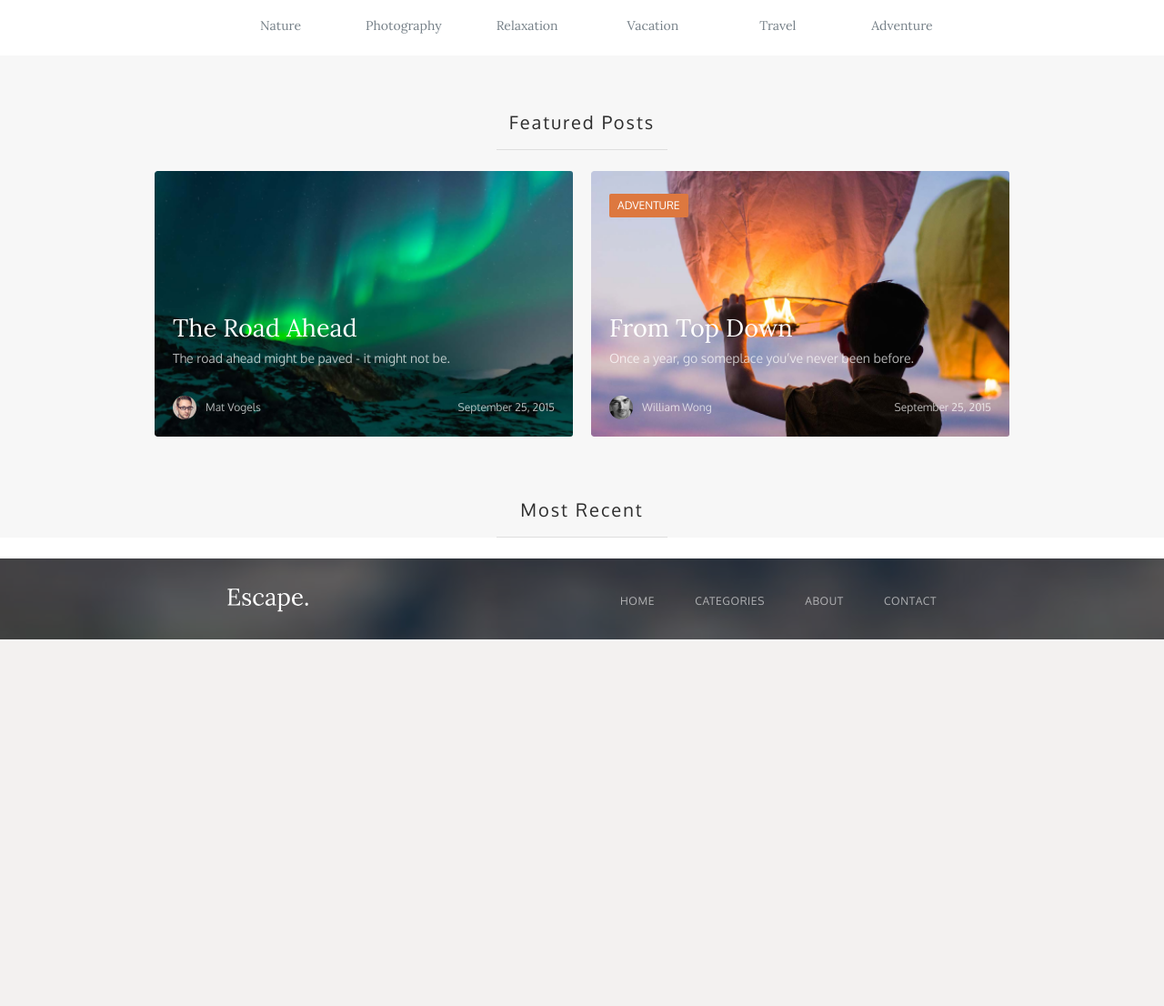
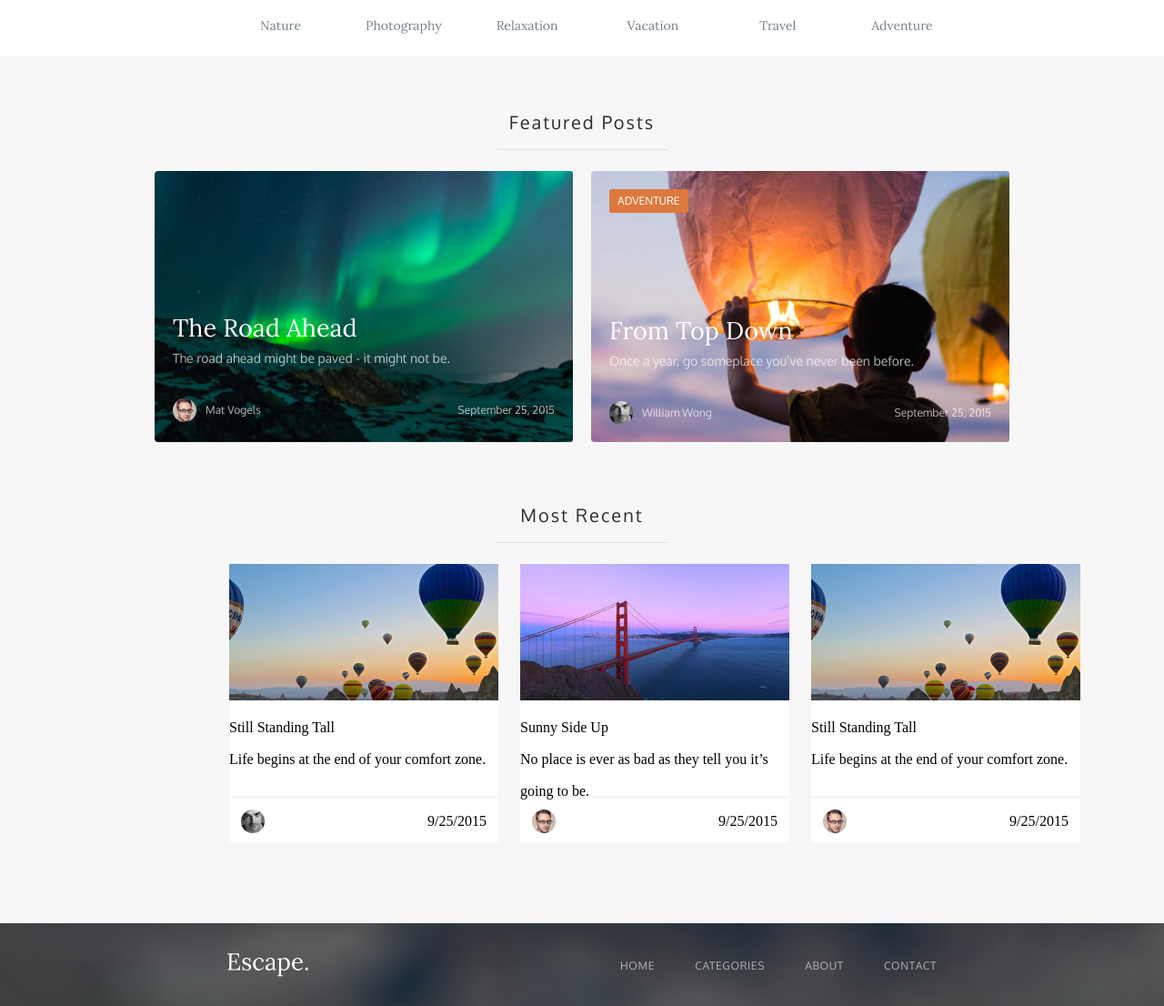
Before and after one commit to FALLENEZER/Web, a PHP site: page / in a window 1280 px wide. Shown: the part 504-1610 px from the top of the page at 91% size. Before the commit the page ends 1209 px from the top, so only its background shows below. Run offline with PHP 8.4, Linux system fonts and the light colour scheme.

Commit message:
To-do: 3 cards

```diff
--- a/Styles/index-style.css
+++ b/Styles/index-style.css
@@ -166,16 +166,14 @@
     display: flex;
     display: inline-block;
     border-radius: 3px;
-    padding-top: 99px;
     position: relative;
     background-image: url("../Photos/From top down.png");
     background-size: cover;
 }
 
 .content__block-second-action {
-    position: absolute;
-    bottom: 241px;
-    left: 20px;
+    display: inline-block;
+    margin: 20px 0px 0px 20px;
     color: rgb(255, 255, 255);
     font-family: 'Oxygen', sans-serif;
     font-size: 12px;
@@ -196,6 +194,10 @@
     padding: 58px 236px 6px 20px;
 }
 
+.with-action {
+    padding-top: 111px;
+}
+
 .content__block_description {
     color: rgba(255, 255, 255, 0.7);
     font-family: 'Oxygen', sans-serif;
@@ -203,14 +205,14 @@
     font-weight: 400;
     line-height: 25px;
     padding-left: 20px;
-    padding-bottom: 12px;
+    padding-bottom: 15px;
 }
 
 .avatar-name-Mat {
    display: flex;
 }
 
-.date-Mat {
+.date {
     display: inline;
 }
 
@@ -223,6 +225,20 @@
     padding-left: 10px;
 }
 
+.small__cards {
+    display: grid;
+    grid-template-columns: repeat(3, 1fr);
+    margin: 16px 240px 0px 240px;
+    padding-bottom: 89px;
+    margin-left: 252px;
+    gap: 24px;
+    max-width: 296px;
+}
+
+.small__cards-first, .small__cards-second, .small__cards-third {
+    background: rgb(255, 255, 255);
+}
+
 .date__description {
     color: rgba(255, 255, 255, 0.7);
     font-family: 'Oxygen', sans-serif;
@@ -231,20 +247,29 @@
     line-height: 35px;
 }
 
-.avatar-name-Mat img {
+.avatar-name {
+    display: flex;
+}
+
+.avatar-name img {
     display: inline-block;
     padding-top: 5px;
     padding-bottom: 4px;
 }
 
-.avatar-name-Mat p {
+.avatar-name p {
     display: inline-block;
 }
 
 .content__block_author {
-    align-items: center;
     display: flex;
     padding: 12px 20px 15px;
+    justify-content: space-between;
+}
+
+.cards__block_author {
+    display: flex;
+    padding: 7px 13px 6px;
     justify-content: space-between;
 }
 
@@ -277,9 +302,15 @@
     padding-top: 28px;
 }
 
+.small__cards-borders {
+    border-bottom: solid;
+    border-color: rgb(247, 247, 247);
+    height: 93px;
+}
+
 .footer {
     font-family: 'Lora', serif;
-    height: 89px;
+    max-height: 91px;
     background-image: url("../Photos/Bottom_image.png");
 }
 
--- a/index.html
+++ b/index.html
@@ -52,33 +52,84 @@
                     <p class="content__block_naming">The Road Ahead</p>
                     <p class="content__block_description">The road ahead might be paved - it might not be.</p>
                     <div class=content__block_author>
-                        <div class="avatar-name-Mat">
-                            <img src="Photos/Mat_face.png", alt="Northern lights">
+                        <div class="avatar-name">
+                            <img class="faces" src="Photos/Mat_face.png", alt="Mat face">
                             <p class="avatar__description">Mat Vogels</p>
                         </div>
-                        <div class="date-Mat">
+                        <div class="date">
                             <p class="date__description">September 25, 2015</p>
                         </div>
                     </div>
                 </div>
 
                 <div class="content__block-second">
-                    <p class="content__block_naming">From Top Down</p>
+                    <a class="content__block-second-action">ADVENTURE</a>
+                    <p class="content__block_naming with-action">From Top Down</p>
                     <p class="content__block_description">Once a year, go someplace you’ve never been before.</p>
-                    <div class=content__block_author>
-                        <div class="avatar-name-Mat">
-                            <img src="Photos/William_face.png", alt="Northern lights">
+                    <div class="content__block_author">
+                        <div class="avatar-name">
+                            <img src="Photos/William_face.png", alt="William face">
                             <p class="avatar__description">William Wong</p>
                         </div>
-                        <div class="date-Mat">
+                        <div class="date">
                             <p class="date__description">September 25, 2015</p>
                         </div>
                     </div>
-                    <a class="content__block-second-action">ADVENTURE</a>
                 </div>
             </div>
             <h2 class="content__title">Most Recent</h2>
             <div class="rectangle"></div>
+        </div>
+        <div class="small__cards">
+            <div class="small__cards-first">
+                <img src="Photos/Still standing tall.png", alt="Balloons">
+                <div class="small__cards-borders">
+                    <p class="cards_naming">Still Standing Tall</p>
+                    <p class="cards_description">Life begins at the end of your comfort zone.</p>
+                </div>
+                <div class="cards__block_author">
+                    <div class="avatar-name">
+                        <img src="Photos/William_face.png", alt="William face">
+                        <p class="avatar__description">William Wong</p>
+                    </div>
+                    <div class="date">
+                        <p class="cards__date-description">9/25/2015</p>
+                    </div>
+                </div>
+            </div>
+
+            <div class="small__cards-second">
+                <img src="Photos/Sunny side up.png", alt="Side up">
+                <div class="small__cards-borders">
+                    <p class="cards_naming">Sunny Side Up</p>
+                    <p class="cards_description">No place is ever as bad as they tell you it’s going to be.</p>
+                </div>
+                <div class="cards__block_author">
+                    <div class="avatar-name">
+                        <img src="Photos/Mat_face.png", alt="Mat face">
+                        <p class="avatar__description">Mat Vogels</p>
+                    </div>
+                    <div class="date">
+                        <p class="cards__date-description">9/25/2015</p>
+                    </div>
+                </div>
+            </div>
+            <div class="small__cards-third">
+                <img src="Photos/Still standing tall.png", alt="Balloons">
+                <div class="small__cards-borders">
+                    <p class="cards_naming">Still Standing Tall</p>
+                    <p class="cards_description">Life begins at the end of your comfort zone.</p>
+                </div>
+                <div class="cards__block_author">
+                    <div class="avatar-name">
+                        <img src="Photos/Mat_face.png", alt="Mat face">
+                        <p class="avatar__description">Mat Vogels</p>
+                    </div>
+                    <div class="date">
+                        <p class="cards__date-description">9/25/2015</p>
+                    </div>
+                </div>
+            </div>
         </div>
     </div>
 </main>
```
